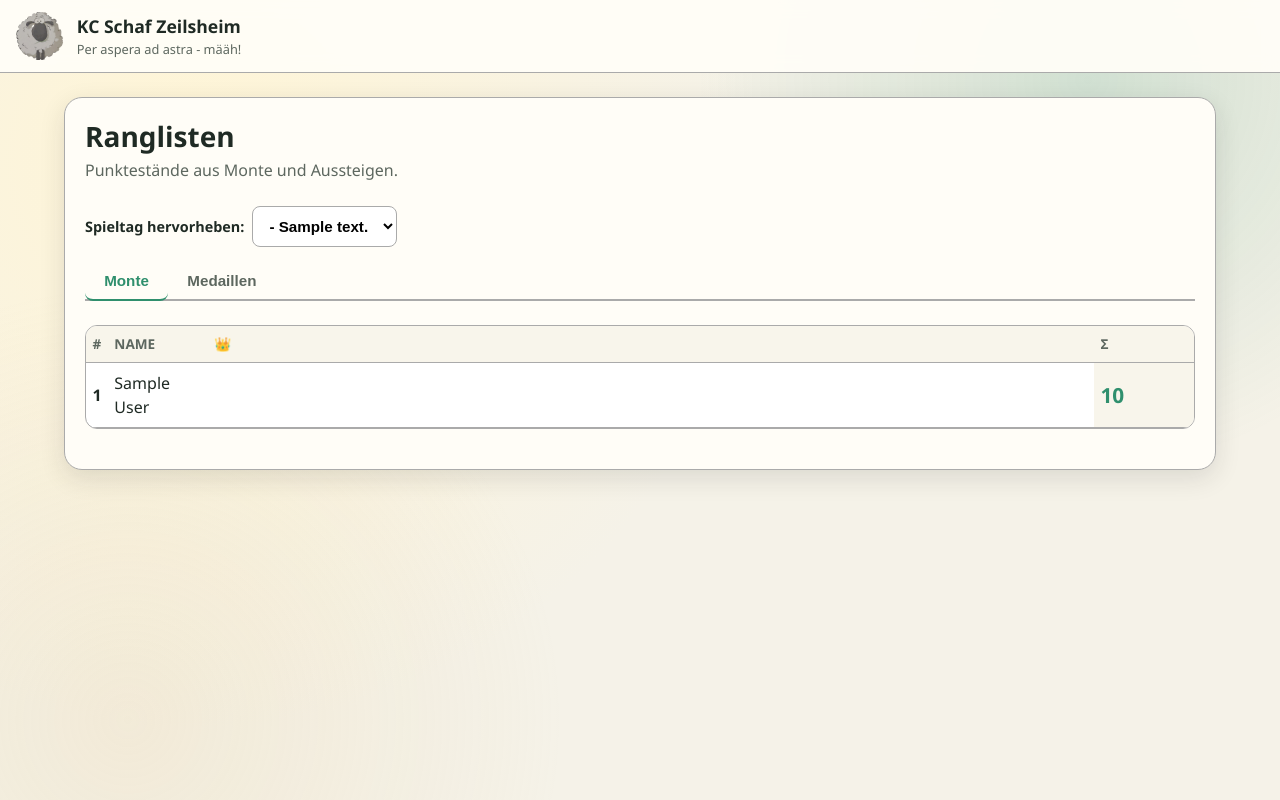
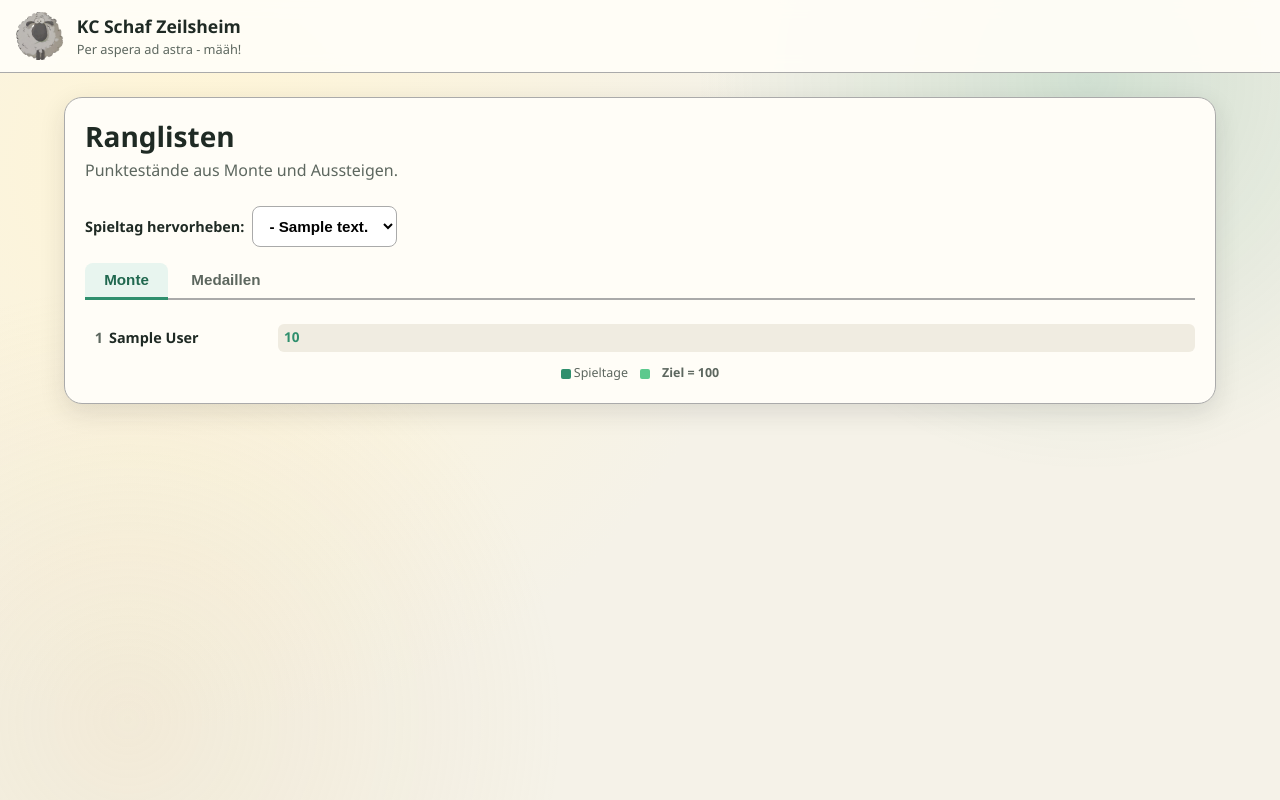
Before and after one commit to Wizball74/kegelkladde, a Node project: template views/ranglisten.ejs in a window 1280 px wide. Run offline with Node 20 templates, Linux system fonts and the light colour scheme; the template is opened without the code that fills it: most values are stand-ins (such as "Sample title", 1, 10 or a date in 2020).

Commit message:
Medaillen-Übertrag fix, Inline-Balkenwerte, Übertrag-Spalte in Statistik
- Medaillen-Anfangswerte korrekt aus initial_medaillen_points laden (statt nicht-selektierter Spalte)
- Ungenutzte Spalten initial_medaillen_gold/silver aus Schema und Migrationen entfernt
- Medaillen-Sortierung: primär nach Punkten statt nach Siegen
- Summenzahl direkt am Balkenende statt in separater Spalte rechts
- Neuner/Kränze-Statistik: Übertrag-Spalte hinzugefügt
- DB mit eingetragenen Startwerten

Co-Authored-By: Claude Opus 4.6 <noreply@anthropic.com>

```diff
--- a/public/style.css
+++ b/public/style.css
@@ -1108,30 +1108,33 @@ td.col-active.cell-empty > * {
 /* Tabs */
 .tab-nav {
   display: flex;
-  gap: 0;
+  gap: 4px;
   border-bottom: 2px solid var(--line);
   margin-bottom: 1.5rem;
 }
 
 .tab-btn {
-  padding: 0.6rem 1.2rem;
+  padding: 0.55rem 1.2rem;
   border: none;
   background: none;
   font-size: 0.95rem;
   font-weight: 600;
   color: var(--muted);
   cursor: pointer;
-  border-bottom: 2px solid transparent;
+  border-bottom: 3px solid transparent;
+  border-radius: var(--radius-sm) var(--radius-sm) 0 0;
   margin-bottom: -2px;
-  transition: color var(--transition), border-color var(--transition);
+  transition: color var(--transition), border-color var(--transition), background var(--transition);
 }
 
 .tab-btn:hover {
   color: var(--ink);
+  background: rgba(0,0,0,0.03);
 }
 
 .tab-btn.active {
-  color: var(--accent);
+  color: var(--accent-strong);
+  background: var(--accent-light);
   border-bottom-color: var(--accent);
 }
 
@@ -2189,70 +2192,211 @@ tr.row-locked td.name-col {
   margin-bottom: 1rem;
 }
 
-.rangliste-tally {
+
+/* Monte Balkendiagramm (horizontal) */
+.hbar-chart {
+  display: flex;
+  flex-direction: column;
+  gap: 6px;
+}
+
+.hbar-row {
+  display: flex;
+  align-items: center;
+  gap: 8px;
+}
+
+.hbar-label {
+  width: 145px;
+  flex-shrink: 0;
+  display: flex;
+  align-items: center;
+  gap: 6px;
+  overflow: hidden;
+}
+
+.hbar-rank {
+  font-weight: 800;
+  font-size: 0.9rem;
+  color: var(--muted);
+  min-width: 18px;
+  text-align: right;
+}
+
+.hbar-name {
+  font-weight: 600;
+  font-size: 0.9rem;
+  color: var(--ink);
+  white-space: nowrap;
+  overflow: hidden;
+  text-overflow: ellipsis;
+}
+
+.hbar-crowns {
+  width: 36px;
+  flex-shrink: 0;
+  font-size: 0.7rem;
+  white-space: nowrap;
+  line-height: 1;
+  text-align: left;
+  margin-left: -4px;
+}
+
+.hbar-track {
+  position: relative;
+  flex: 1;
+  height: 28px;
+  background: #f0ece1;
+  border-radius: 6px;
+  overflow: hidden;
+}
+
+.hbar-fill {
+  height: 100%;
+  display: flex;
+  border-radius: 6px;
+  overflow: hidden;
+  min-width: 4px;
+  animation: hbar-grow 0.6s ease-out both;
+}
+
+.hbar-row:nth-child(1) .hbar-fill { animation-delay: 0ms; }
+.hbar-row:nth-child(2) .hbar-fill { animation-delay: 60ms; }
+.hbar-row:nth-child(3) .hbar-fill { animation-delay: 120ms; }
+.hbar-row:nth-child(4) .hbar-fill { animation-delay: 180ms; }
+.hbar-row:nth-child(5) .hbar-fill { animation-delay: 240ms; }
+.hbar-row:nth-child(6) .hbar-fill { animation-delay: 300ms; }
+.hbar-row:nth-child(7) .hbar-fill { animation-delay: 360ms; }
+.hbar-row:nth-child(8) .hbar-fill { animation-delay: 420ms; }
+.hbar-row:nth-child(9) .hbar-fill { animation-delay: 480ms; }
+.hbar-row:nth-child(10) .hbar-fill { animation-delay: 540ms; }
+
+@keyframes hbar-grow {
+  from { transform: scaleX(0); transform-origin: left; }
+  to   { transform: scaleX(1); transform-origin: left; }
+}
+
+.hbar-seg {
+  height: 100%;
+  min-width: 0;
+}
+
+.hbar-carry {
+  background: #a8c4b0;
+}
+
+.hbar-base {
+  background: linear-gradient(90deg, var(--accent-strong) 0%, var(--accent) 100%);
+}
+
+.hbar-hl {
+  background: linear-gradient(90deg, #3aaf6e 0%, #5cc98d 100%);
+}
+
+/* Ziellinie vertikal */
+.hbar-target {
+  position: absolute;
+  top: 0;
+  bottom: 0;
+  left: var(--target-pct);
+  width: 2px;
+  background: var(--accent);
+  opacity: 0.3;
+  pointer-events: none;
+}
+
+.hbar-inline-value {
+  font-weight: 800;
+  font-size: 0.85rem;
+  color: var(--accent);
+  margin-left: 6px;
+  margin-top: 3px;
+  white-space: nowrap;
+  flex-shrink: 0;
+}
+
+@keyframes hbar-fade {
+  from { opacity: 0; transform: translateX(-6px); }
+  to   { opacity: 1; transform: translateX(0); }
+}
+
+/* Legende */
+.hbar-legend {
+  display: flex;
+  flex-wrap: wrap;
+  justify-content: center;
+  gap: 4px 12px;
+  margin-top: 0.75rem;
+  font-size: 0.78rem;
+  color: var(--muted);
+}
+
+.hbar-legend-item {
   display: inline-flex;
-  flex-wrap: wrap;
+  align-items: center;
   gap: 3px;
-  align-items: center;
-  font-size: 0.8rem;
-  color: #333;
-  line-height: 1.2;
-}
-
-.tally-hl {
-  color: var(--accent);
+  white-space: nowrap;
+}
+
+.hbar-legend-selected {
   font-weight: 700;
-}
-
-.tally-hl .tally-five {
-  color: var(--accent);
-}
-
-.tally-hl .tally-five::after {
-  background: var(--accent);
-}
-
-/* Monte Detailtabelle */
-.monte-detail-table th,
-.monte-detail-table td {
-  padding: 0.5rem 0.4rem;
-}
-
-.monte-gd-th,
-.monte-gd-td {
-  white-space: nowrap;
-}
-
-.monte-gd-td {
-  color: #555;
-}
-
-.monte-detail-table tbody tr:nth-child(even) {
-  background: #dddddd;
-}
-
-.monte-detail-table tbody tr:nth-child(even) .monte-sum-td {
-  background: #e8dfc8;
-}
-
-.monte-spacer-th,
-.monte-spacer-td {
-  width: 100%;
-  padding: 0 !important;
-}
-
-.monte-sum-th,
-.monte-sum-td {
-  min-width: 100px;
-  width: 100px;
-  text-align: center;
-  background: #f8f5eb;
-}
-
-.monte-sum-td {
-  font-weight: 700;
-  font-size: 1.3rem;
-  color: var(--accent);
+  color: var(--ink);
+}
+
+.hbar-legend-goal {
+  font-weight: 600;
+  color: var(--muted);
+}
+
+.bar-legend-swatch {
+  display: inline-block;
+  width: 10px;
+  height: 10px;
+  border-radius: 2px;
+  flex-shrink: 0;
+}
+
+.bar-legend-swatch.hbar-carry { background: #a8c4b0; }
+.bar-legend-swatch.hbar-base { background: var(--accent); }
+.bar-legend-swatch.hbar-hl { background: #5cc98d; }
+
+@media (max-width: 600px) {
+  .hbar-label {
+    width: 110px;
+  }
+  .hbar-rank {
+    font-size: 0.8rem;
+    min-width: 14px;
+  }
+  .hbar-name {
+    font-size: 0.8rem;
+  }
+  .hbar-crowns {
+    width: 32px;
+    font-size: 0.6rem;
+  }
+  .hbar-track {
+    height: 24px;
+  }
+  .hbar-inline-value {
+    font-size: 0.75rem;
+  }
+  .records-table-wrap {
+    overflow-x: auto;
+    -webkit-overflow-scrolling: touch;
+  }
+  .records-table th,
+  .records-table td {
+    padding: 0.5rem 0.5rem;
+    font-size: 0.85rem;
+  }
+  .ranglisten-gameday-select select {
+    max-width: 100%;
+    font-size: 0.85rem;
+  }
+  .ranglisten-gameday-select label {
+    flex-wrap: wrap;
+  }
 }
 
 /* Monte Extrapunkt Radio */
--- a/routes/statistics.js
+++ b/routes/statistics.js
@@ -109,6 +109,7 @@ router.get("/statistik", requireAuth, (req, res) => {
   const neunerStats = db.prepare(`
     SELECT u.first_name, u.last_name,
       COALESCE(SUM(a.alle9), 0) + COALESCE(iv.initial_alle9, 0) as total,
+      COALESCE(iv.initial_alle9, 0) as carryover,
       COUNT(*) as games,
       ROUND(CAST(COALESCE(SUM(a.alle9), 0) AS REAL) / COUNT(*), 2) as avg
     FROM attendance a
@@ -123,6 +124,7 @@ router.get("/statistik", requireAuth, (req, res) => {
   const kraenzeStats = db.prepare(`
     SELECT u.first_name, u.last_name,
       COALESCE(SUM(a.kranz), 0) + COALESCE(iv.initial_kranz, 0) as total,
+      COALESCE(iv.initial_kranz, 0) as carryover,
       COUNT(*) as games,
       ROUND(CAST(COALESCE(SUM(a.kranz), 0) AS REAL) / COUNT(*), 2) as avg
     FROM attendance a
--- a/views/ranglisten.ejs
+++ b/views/ranglisten.ejs
@@ -1,28 +1,8 @@
 <%- include("partials/top") %>
 <%
-  const renderTallyColored = (total, highlightPts) => {
-    const base = total - highlightPts;
-    let html = '';
-    // Basis-Striche (normal)
-    if (base > 0) html += renderTallySegment(base, '');
-    // Hervorgehobene Striche (aktueller Spieltag)
-    if (highlightPts > 0) html += renderTallySegment(highlightPts, 'tally-hl');
-    return html;
-  };
-  const renderTallySegment = (count, cls) => {
-    const safe = Math.min(count, 99);
-    const fives = Math.floor(safe / 5);
-    const rest = safe % 5;
-    const wrap = cls ? `<span class="${cls}">` : '';
-    const wrapEnd = cls ? '</span>' : '';
-    let html = wrap;
-    for (let i = 0; i < fives; i++) {
-      html += '<span class="tally-five">||||</span>';
-      if ((i + 1) % 2 === 0 && (i + 1 < fives || rest > 0)) html += '<span class="tally-break"></span>';
-    }
-    if (rest > 0) html += '|'.repeat(rest);
-    html += wrapEnd;
-    return html;
+  const renderCrowns = (wins) => {
+    if (wins <= 0) return '';
+    return '\u{1F451}' + wins;
   };
 %>
 <section class="card fade-in">
@@ -55,46 +35,51 @@
 
   <!-- Tab: Monte -->
   <div class="tab-panel active" id="tab-monte">
+    <%
+      const maxMonte = monteRanking.length > 0 ? Math.max(monteRanking[0].total, 1) : 1;
+      const monteTarget = 100;
+      const barCeil = Math.max(maxMonte, monteTarget);
+    %>
     <% if (monteRanking.length > 0) { %>
-      <div class="records-table-wrap">
-        <table class="records-table monte-detail-table">
-          <thead>
-            <tr>
-              <th style="width:32px;">#</th>
-              <th data-sort="string" style="min-width:100px;">Name</th>
-              <th data-sort="number" style="min-width:100px;">&#x1F451;</th>
-              <% if (hasMonteCarryover) { %>
-                <th class="monte-gd-th">&Uuml;bertrag</th>
+      <div class="hbar-chart" style="--target-pct: <%= (monteTarget / barCeil) * 100 %>%;">
+        <% monteRanking.forEach((player, i) => {
+          const pct = (player.total / barCeil) * 100;
+          const hlEntry = selectedGameday
+            ? player.perGameday.find(e => e.gamedayId === selectedGameday.id)
+            : null;
+          const hlPts = hlEntry ? hlEntry.points : 0;
+          const carry = player.carryover || 0;
+          const gamePts = player.total - hlPts - carry;
+        %>
+          <div class="hbar-row">
+            <div class="hbar-label">
+              <span class="hbar-rank"><%= i + 1 %></span>
+              <span class="hbar-name"><%= player.display_name %></span>
+            </div>
+            <div class="hbar-crowns"><%- player.wins > 0 ? renderCrowns(player.wins) : '' %></div>
+            <div class="hbar-track">
+              <div class="hbar-fill" style="width: <%= pct %>%;">
+                <% if (carry > 0) { %>
+                  <div class="hbar-seg hbar-carry" style="flex: <%= carry %>;"></div>
                 <% } %>
-              <% monteGamedays.forEach((gd) => { %>
-                <th class="monte-gd-th"><%= formatDateDE(gd.match_date).replace(/\d{2}(\d{2})$/, '$1') %></th>
+                <% if (gamePts > 0) { %>
+                  <div class="hbar-seg hbar-base" style="flex: <%= gamePts %>;"></div>
+                <% } %>
+                <% if (hlPts > 0) { %>
+                  <div class="hbar-seg hbar-hl" style="flex: <%= hlPts %>;"></div>
+                <% } %>
+                <span class="hbar-inline-value"><%= player.total %></span>
+              </div>
+              <div class="hbar-target"></div>
+            </div>
+          </div>
         <% }) %>
-              <th class="monte-spacer-th"></th>
-              <th class="monte-sum-th" data-sort="number">&Sigma;</th>
-            </tr>
-          </thead>
-          <tbody>
-            <% monteRanking.forEach((player, i) => { %>
-              <tr>
-                <td style="text-align:center; font-weight:700;"><%= i + 1 %></td>
-                <td><%= player.display_name %></td>
-                <td data-value="<%= player.wins %>" style="white-space:nowrap;">
-                  <% if (player.wins > 0) { %>&#x1F451;&thinsp;<span style="font-weight:700;"><%= player.wins %></span><% } %>
-                </td>
-                <% if (hasMonteCarryover) { %>
-                  <td class="monte-gd-td"><%= player.carryover > 0 ? player.carryover : '' %></td>
-                <% } %>
-                <% monteGamedays.forEach((gd) => {
-                  const entry = player.perGameday.find(e => e.gamedayId === gd.id);
-                %>
-                  <td class="monte-gd-td"><%= entry ? entry.points : '' %></td>
-                <% }) %>
-                <td class="monte-spacer-td"></td>
-                <td class="monte-sum-td" data-value="<%= player.total %>"><%= player.total %></td>
-              </tr>
-            <% }) %>
-          </tbody>
-        </table>
+      </div>
+      <div class="hbar-legend">
+        <% if (hasMonteCarryover) { %><span class="hbar-legend-item"><span class="bar-legend-swatch hbar-carry"></span>&Uuml;bertrag</span><% } %>
+        <span class="hbar-legend-item"><span class="bar-legend-swatch hbar-base"></span>Spieltage</span>
+        <% if (selectedGameday) { %><span class="hbar-legend-item"><span class="bar-legend-swatch hbar-hl"></span><%= formatDateDE(selectedGameday.match_date).replace(/\d{2}(\d{2})$/, '$1') %></span><% } %>
+        <span class="hbar-legend-item hbar-legend-goal">Ziel = 100</span>
       </div>
     <% } else { %>
       <div class="empty-state">
@@ -106,48 +91,51 @@
 
   <!-- Tab: Medaillen -->
   <div class="tab-panel" id="tab-medaillen">
-    <p class="subtle" style="margin-bottom:0.5rem;">
-      Aussteigen: Sieger (0,00 &euro;) = Gold (2 Pkt.) &middot; Zweiter (0,10 &euro;) = Silber (1 Pkt.) &middot;
-      41 Pkt. = Sieg &#x1F451; &middot;
-      <span class="tally-hl" style="font-weight:700;">|</span> = Punkte vom gew&auml;hlten Spieltag
-    </p>
+    <%
+      const maxMedaillen = medaillenRanking.length > 0 ? Math.max(medaillenRanking[0].total, 1) : 1;
+      const medTarget = 41;
+      const medCeil = Math.max(maxMedaillen, medTarget);
+    %>
     <% if (medaillenRanking.length > 0) { %>
-      <div class="records-table-wrap">
-        <table class="records-table sortable-table">
-          <thead>
-            <tr>
-              <th style="width:40px;">Platz</th>
-              <th data-sort="string">Name</th>
-              <th data-sort="number" style="width:45px;">&#x1F451;</th>
-              <th data-sort="number" style="width:55px;">&#129351;</th>
-              <th data-sort="number" style="width:55px;">&#129352;</th>
-              <th data-sort="number" style="width:65px;">Punkte</th>
-              <th>Strichliste</th>
-            </tr>
-          </thead>
-          <tbody>
+      <div class="hbar-chart" style="--target-pct: <%= (medTarget / medCeil) * 100 %>%;">
         <% medaillenRanking.forEach((player, i) => {
+          const pct = (player.total / medCeil) * 100;
           const hlEntry = selectedGameday
             ? player.perGameday.find(e => e.gamedayId === selectedGameday.id)
             : null;
           const hlPts = hlEntry ? hlEntry.points : 0;
+          const carry = player.carryover || 0;
+          const gamePts = player.total - hlPts - carry;
         %>
-              <tr>
-                <td style="text-align:center; font-weight:700;"><%= i + 1 %></td>
-                <td><%= player.display_name %></td>
-                <td data-value="<%= player.wins %>" style="text-align:center; white-space:nowrap;">
-                  <% if (player.wins > 0) { %>&#x1F451;<span style="font-weight:700;"><%= player.wins %></span><% } %>
-                </td>
-                <td data-value="<%= player.gold %>" style="text-align:center;"><%= player.gold %></td>
-                <td data-value="<%= player.silver %>" style="text-align:center;"><%= player.silver %></td>
-                <td data-value="<%= player.total %>" style="text-align:center; font-weight:700;"><%= player.total %></td>
-                <td>
-                  <span class="rangliste-tally"><%- renderTallyColored(player.total, hlPts) %></span>
-                </td>
-              </tr>
+          <div class="hbar-row">
+            <div class="hbar-label">
+              <span class="hbar-rank"><%= i + 1 %></span>
+              <span class="hbar-name"><%= player.display_name %></span>
+            </div>
+            <div class="hbar-crowns"><%- player.wins > 0 ? renderCrowns(player.wins) : '' %></div>
+            <div class="hbar-track">
+              <div class="hbar-fill" style="width: <%= pct %>%;">
+                <% if (carry > 0) { %>
+                  <div class="hbar-seg hbar-carry" style="flex: <%= carry %>;"></div>
+                <% } %>
+                <% if (gamePts > 0) { %>
+                  <div class="hbar-seg hbar-base" style="flex: <%= gamePts %>;"></div>
+                <% } %>
+                <% if (hlPts > 0) { %>
+                  <div class="hbar-seg hbar-hl" style="flex: <%= hlPts %>;"></div>
+                <% } %>
+                <span class="hbar-inline-value"><%= player.total %></span>
+              </div>
+              <div class="hbar-target"></div>
+            </div>
+          </div>
         <% }) %>
-          </tbody>
-        </table>
+      </div>
+      <div class="hbar-legend">
+        <span class="hbar-legend-item"><span class="bar-legend-swatch hbar-carry"></span>&Uuml;bertrag</span>
+        <span class="hbar-legend-item"><span class="bar-legend-swatch hbar-base"></span>Spieltage</span>
+        <% if (selectedGameday) { %><span class="hbar-legend-item"><span class="bar-legend-swatch hbar-hl"></span><%= formatDateDE(selectedGameday.match_date).replace(/\d{2}(\d{2})$/, '$1') %></span><% } %>
+        <span class="hbar-legend-item hbar-legend-goal">Ziel = 41</span>
       </div>
     <% } else { %>
       <div class="empty-state">
--- a/views/statistics.ejs
+++ b/views/statistics.ejs
@@ -26,6 +26,7 @@
                 <tr>
                   <th data-sort="string">Name</th>
                   <th data-sort="number">Gesamt</th>
+                  <th data-sort="number">&Uuml;bertrag</th>
                   <th data-sort="number">&#8709; / Abend</th>
                   <th data-sort="number">Spieltage</th>
                 </tr>
@@ -35,6 +36,7 @@
                   <tr>
                     <td><%= item.first_name %> <%= item.last_name || '' %></td>
                     <td data-value="<%= item.total %>"><%= item.total %></td>
+                    <td data-value="<%= item.carryover %>"><%= item.carryover || '–' %></td>
                     <td data-value="<%= item.avg %>"><%= item.avg.toFixed(2).replace(".", ",") %></td>
                     <td data-value="<%= item.games %>"><%= item.games %></td>
                   </tr>
@@ -55,6 +57,7 @@
                 <tr>
                   <th data-sort="string">Name</th>
                   <th data-sort="number">Gesamt</th>
+                  <th data-sort="number">&Uuml;bertrag</th>
                   <th data-sort="number">&#8709; / Abend</th>
                   <th data-sort="number">Spieltage</th>
                 </tr>
@@ -64,6 +67,7 @@
                   <tr>
                     <td><%= item.first_name %> <%= item.last_name || '' %></td>
                     <td data-value="<%= item.total %>"><%= item.total %></td>
+                    <td data-value="<%= item.carryover %>"><%= item.carryover || '–' %></td>
                     <td data-value="<%= item.avg %>"><%= item.avg.toFixed(2).replace(".", ",") %></td>
                     <td data-value="<%= item.games %>"><%= item.games %></td>
                   </tr>
```
Also changed, not shown: models/db.js (+0 -10 lines), routes/ranglisten.js (+24 -14 lines), img/20260212_204603.jpg (deleted), img/Bildschirmfoto_15-2-2026_211636_localhost.jpeg (deleted), img/Bildschirmfoto_16-2-2026_086_localhost.jpeg (deleted), img/IMG-20260215-WA0016.jpg (deleted), img/Screenshot 2026-02-15 204433.png (deleted), img/product_284149_3_1920x1920.jpg (deleted), img/sheep.png (deleted), 3 other files. Lines whose indentation alone changed are shown as unchanged.
